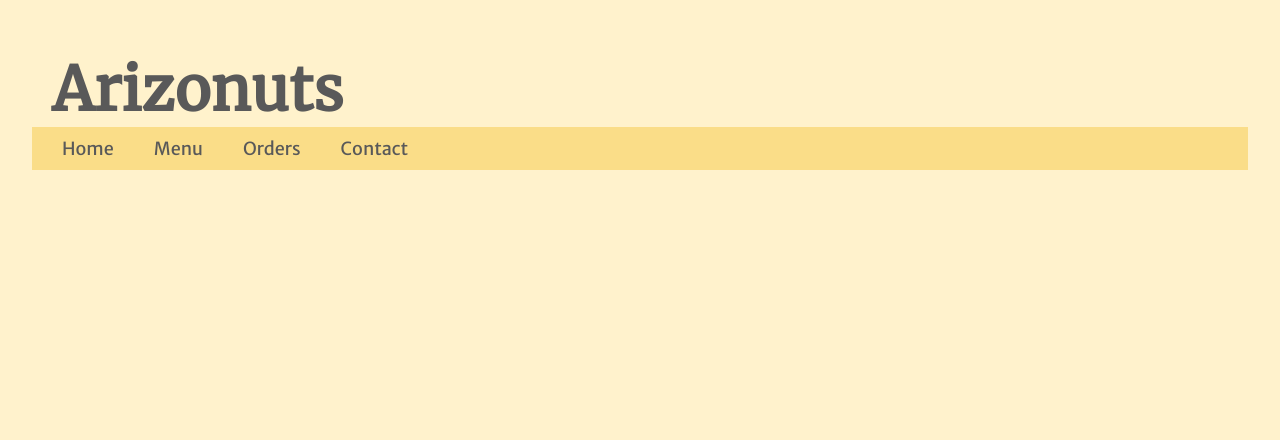
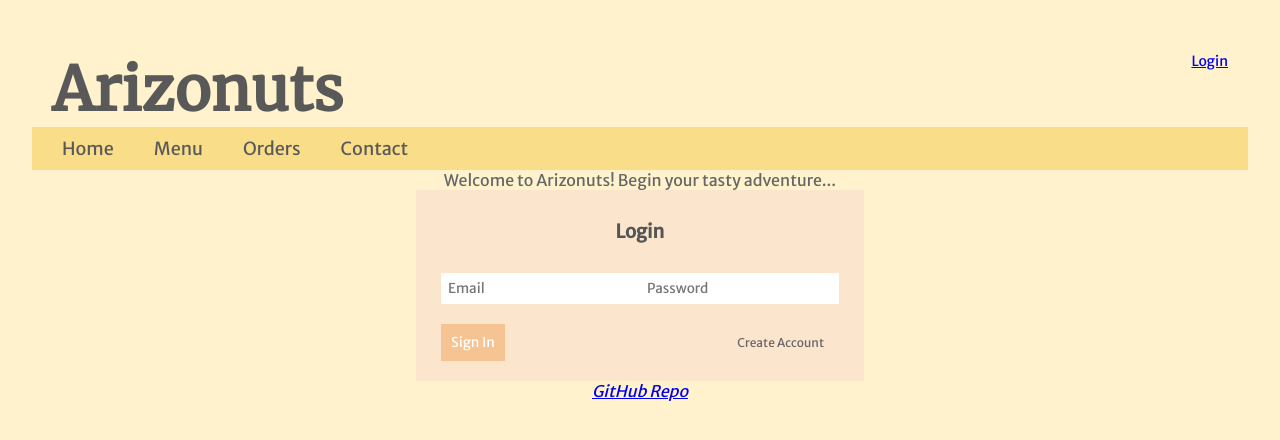
Before and after one commit to lonesome-polecat/cs-260-startup, a React (Vite) app in the folder demoVite/: page /login in a window 1280 px wide. Shown: the top 440 px of the page. Built offline with nearby package versions, Linux system fonts and the light colour scheme.

Commit message:
Add login to home page

```diff
--- a/demoVite/src/App.jsx
+++ b/demoVite/src/App.jsx
@@ -1,12 +1,16 @@
 import './App.css';
 import './css/main.css'
 import { BrowserRouter, NavLink, Route, Routes } from 'react-router-dom';
+import React from 'react'
 import {Home} from "./home"
+import {Login} from "./login.jsx";
 import {Menu} from "./menu"
 import {Orders} from "./orders"
 import {Contact} from "./contact"
 
 function App() {
+    let [isAuthenticated, setAuthenticated] = React.useState(false)
+
     return (
         <BrowserRouter>
 
@@ -16,6 +20,9 @@ function App() {
                         <h2 className="pageTitle">Arizonuts</h2>
                     </div>
                     <div className="displayUser">
+                        {isAuthenticated ? (<p>Username</p>) : (
+                            <NavLink to='login'>Login</NavLink>
+                        )}
                     </div>
                 </div>
                 <nav>
@@ -63,6 +70,7 @@ function App() {
                     exact
                 />
                 <Route path='/index' element={<Home />} />
+                <Route path='/login' element={<Login />} />
                 <Route path='/menu' element={<Menu />} />
                 <Route path='/orders' element={<Orders />} />
                 <Route path='/contact' element={<Contact />} />
--- /dev/null
+++ b/demoVite/src/CreateUserCard.jsx
@@ -0,0 +1,20 @@
+import React from 'react'
+
+export function CreateUserCard() {
+    return(
+        <div id="create-user-container" className="login">
+            <h4 style={{textAlign: 'center', padding: '20px', color: '#666666'}}>Create a new account</h4>
+            <form className="login">
+                <input type="text" id="new-user-first-name" placeholder="*First name" />
+                    <input type="text" id="new-user-last-name" placeholder="Last name" />
+                    <input type="email" id="new-user-email" placeholder="*Email" />
+                    <input type="password" id="new-user-password" placeholder="Password" />
+                    <input type="password" id="new-user-confirm-password" placeholder="Confirm Password" />
+                    <div id="create-user-buttons-container">
+                        <input type="button" className="login-buttons" id="create-user-button" value="Create Account" onClick="createUser()" />
+                        <input type="button" className="subtle-button" value="Return to Login" onClick="displayLogin()" />
+                    </div>
+            </form>
+        </div>
+    )
+}
--- /dev/null
+++ b/demoVite/src/LoginCard.jsx
@@ -0,0 +1,19 @@
+import React from 'react'
+
+export function LoginCard() {
+    return(
+        <div id="login-container" className="login">
+            <h3 style={{padding: '20px', color: '#555555'}}>Login</h3>
+            <form className="login">
+                <input type="text" id="username" placeholder="Email" />
+                <input type="password" id="password" placeholder="Password" />
+                <div id="login-buttons-container">
+                    <input type="button" id='login-button' className="login-buttons" value="Sign In"
+                               onClick="submitLogin()" />
+                    <input type="button" className="subtle-button" value="Create Account"
+                               onClick="displayCreateUser()" />
+                </div>
+            </form>
+        </div>
+    )
+}
--- /dev/null
+++ b/demoVite/src/login.jsx
@@ -0,0 +1,14 @@
+import React from 'react'
+import {LoginCard} from "./LoginCard.jsx";
+import {CreateUserCard} from "./CreateUserCard.jsx";
+
+export function Login() {
+    return(
+        <main>
+            <p>Welcome to Arizonuts! Begin your tasty adventure...</p>
+            <LoginCard />
+            <CreateUserCard />
+            <a href="https://github.com/lonesome-polecat/startup" target="_blank"><em>GitHub Repo</em></a>
+        </main>
+    )
+}
```
Also changed, not shown: demoVite/src/contact.html (deleted, +0 -83 lines).
